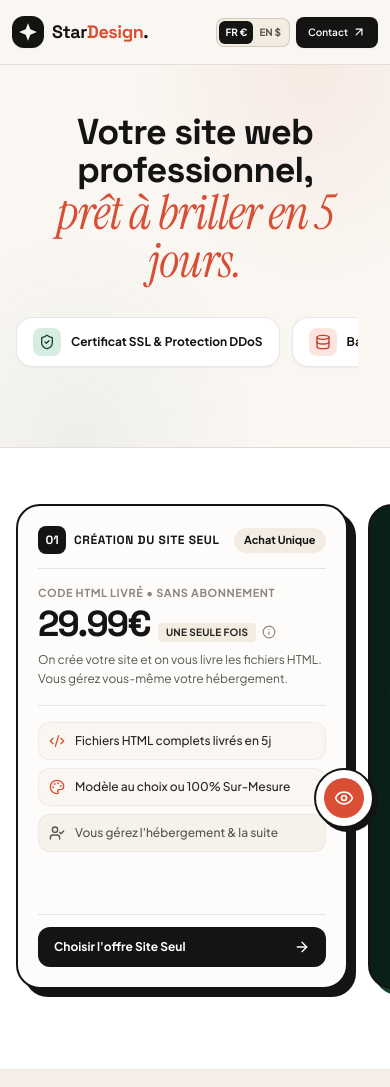
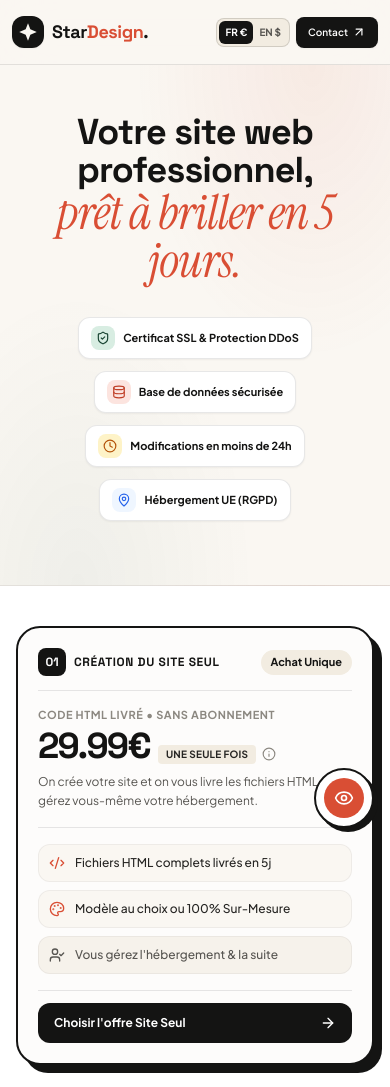
Before and after one commit to Ekhow/Star-Design, a plain HTML site: page index.html in a window 390 px wide. Shown: the top 1087 px of the page. Drawn offline with nearby package versions, Linux system fonts and the light colour scheme.

Commit message:
Refactor HTML for mobile optimization and cleanup
Removed old comments and adjusted HTML structure for badges and pricing section to enhance mobile optimization.

```diff
--- a/index.html
+++ b/index.html
@@ -45,7 +45,6 @@
                 radial-gradient(at 20% 100%, rgba(30, 86, 63, 0.05) 0px, transparent 40%);
         }
 
-        /* Cacher la scrollbar sur mobile tout en gardant le scroll */
         .no-scrollbar::-webkit-scrollbar { display: none; }
         .no-scrollbar { -ms-overflow-style: none; scrollbar-width: none; }
 
@@ -56,7 +55,6 @@
 
         .card-hover { transition: all 0.35s cubic-bezier(0.22, 1, 0.36, 1); }
         .card-hover:hover { transform: translateY(-6px); box-shadow: 0 24px 48px -12px rgba(20, 20, 19, 0.12); }
-
         .pricing-shadow-left { box-shadow: 8px 8px 0px #141413; }
         .pricing-shadow-right { box-shadow: 8px 8px 0px #D94E34; }
         .pricing-shadow-domain { box-shadow: 6px 6px 0px #164230; }
@@ -122,40 +120,37 @@
                     <span class="font-serif italic font-normal text-5xl sm:text-7xl lg:text-8xl text-terracotta-500 block" data-i18n="hero_title_2">prêt à briller en 5 jours.</span>
                 </h1>
 
-                <div class="w-full overflow-x-auto no-scrollbar pb-4 mt-8 -mx-4 px-4 sm:mx-0 sm:px-0">
-                    <div class="flex flex-nowrap sm:flex-wrap items-center justify-start sm:justify-center gap-3 sm:gap-4 min-w-max sm:min-w-0">
-                        <div class="inline-flex shrink-0 items-center gap-2.5 px-4 py-2.5 rounded-2xl bg-white border border-ink-900/10 shadow-sm animate-badge hover:-translate-y-1 hover:shadow-md transition-all duration-300" style="animation-delay: 0.1s;">
-                            <div class="w-7 h-7 rounded-lg bg-forest-100 text-forest-700 flex items-center justify-center shrink-0"><i data-lucide="shield-check" class="w-4 h-4"></i></div>
-                            <span class="text-xs sm:text-sm font-bold text-ink-900" data-i18n="service_badge_1">Certificat SSL & Protection DDoS</span>
-                        </div>
-                        <div class="inline-flex shrink-0 items-center gap-2.5 px-4 py-2.5 rounded-2xl bg-white border border-ink-900/10 shadow-sm animate-badge hover:-translate-y-1 hover:shadow-md transition-all duration-300" style="animation-delay: 0.2s;">
-                            <div class="w-7 h-7 rounded-lg bg-terracotta-100 text-terracotta-600 flex items-center justify-center shrink-0"><i data-lucide="database" class="w-4 h-4"></i></div>
-                            <span class="text-xs sm:text-sm font-bold text-ink-900" data-i18n="service_badge_2">Base de données sécurisée</span>
-                        </div>
-                        <div class="inline-flex shrink-0 items-center gap-2.5 px-4 py-2.5 rounded-2xl bg-white border border-ink-900/10 shadow-sm animate-badge hover:-translate-y-1 hover:shadow-md transition-all duration-300" style="animation-delay: 0.3s;">
-                            <div class="w-7 h-7 rounded-lg bg-amber-100 text-amber-700 flex items-center justify-center shrink-0"><i data-lucide="clock" class="w-4 h-4"></i></div>
-                            <span class="text-xs sm:text-sm font-bold text-ink-900" data-i18n="service_badge_3">Modifications en moins de 24h</span>
-                        </div>
-                        <div class="inline-flex shrink-0 items-center gap-2.5 px-4 py-2.5 rounded-2xl bg-white border border-ink-900/10 shadow-sm animate-badge hover:-translate-y-1 hover:shadow-md transition-all duration-300" style="animation-delay: 0.4s;">
-                            <div class="w-7 h-7 rounded-lg bg-blue-50 text-blue-600 flex items-center justify-center shrink-0"><i data-lucide="map-pin" class="w-4 h-4"></i></div>
-                            <span class="text-xs sm:text-sm font-bold text-ink-900" data-i18n="service_badge_4">Hébergement UE (RGPD)</span>
-                        </div>
+                <!-- LES BADGES (Flex Wrap standard, plus de slide horizontal sur mobile) -->
+                <div class="flex flex-wrap items-center justify-center gap-3 sm:gap-4 mt-8 max-w-3xl mx-auto">
+                    <div class="inline-flex items-center gap-2 sm:gap-2.5 px-3 sm:px-4 py-2 sm:py-2.5 rounded-xl sm:rounded-2xl bg-white border border-ink-900/10 shadow-sm animate-badge hover:-translate-y-1 hover:shadow-md transition-all duration-300" style="animation-delay: 0.1s;">
+                        <div class="w-6 h-6 sm:w-7 sm:h-7 rounded-lg bg-forest-100 text-forest-700 flex items-center justify-center shrink-0"><i data-lucide="shield-check" class="w-3.5 h-3.5 sm:w-4 sm:h-4"></i></div>
+                        <span class="text-[11px] sm:text-sm font-bold text-ink-900" data-i18n="service_badge_1">Certificat SSL & Protection DDoS</span>
+                    </div>
+                    <div class="inline-flex items-center gap-2 sm:gap-2.5 px-3 sm:px-4 py-2 sm:py-2.5 rounded-xl sm:rounded-2xl bg-white border border-ink-900/10 shadow-sm animate-badge hover:-translate-y-1 hover:shadow-md transition-all duration-300" style="animation-delay: 0.2s;">
+                        <div class="w-6 h-6 sm:w-7 sm:h-7 rounded-lg bg-terracotta-100 text-terracotta-600 flex items-center justify-center shrink-0"><i data-lucide="database" class="w-3.5 h-3.5 sm:w-4 sm:h-4"></i></div>
+                        <span class="text-[11px] sm:text-sm font-bold text-ink-900" data-i18n="service_badge_2">Base de données sécurisée</span>
+                    </div>
+                    <div class="inline-flex items-center gap-2 sm:gap-2.5 px-3 sm:px-4 py-2 sm:py-2.5 rounded-xl sm:rounded-2xl bg-white border border-ink-900/10 shadow-sm animate-badge hover:-translate-y-1 hover:shadow-md transition-all duration-300" style="animation-delay: 0.3s;">
+                        <div class="w-6 h-6 sm:w-7 sm:h-7 rounded-lg bg-amber-100 text-amber-700 flex items-center justify-center shrink-0"><i data-lucide="clock" class="w-3.5 h-3.5 sm:w-4 sm:h-4"></i></div>
+                        <span class="text-[11px] sm:text-sm font-bold text-ink-900" data-i18n="service_badge_3">Modifications en moins de 24h</span>
+                    </div>
+                    <div class="inline-flex items-center gap-2 sm:gap-2.5 px-3 sm:px-4 py-2 sm:py-2.5 rounded-xl sm:rounded-2xl bg-white border border-ink-900/10 shadow-sm animate-badge hover:-translate-y-1 hover:shadow-md transition-all duration-300" style="animation-delay: 0.4s;">
+                        <div class="w-6 h-6 sm:w-7 sm:h-7 rounded-lg bg-blue-50 text-blue-600 flex items-center justify-center shrink-0"><i data-lucide="map-pin" class="w-3.5 h-3.5 sm:w-4 sm:h-4"></i></div>
+                        <span class="text-[11px] sm:text-sm font-bold text-ink-900" data-i18n="service_badge_4">Hébergement UE (RGPD)</span>
                     </div>
                 </div>
             </div>
         </div>
     </section>
 
-    <!-- ================= TARIFS (Défilement horizontal mobile) ================= -->
-    <section id="tarifs" class="pt-10 pb-8 sm:pt-16 sm:pb-12 bg-white border-b border-ink-900/10 overflow-hidden lg:overflow-visible">
-        <div class="max-w-[90rem] mx-auto">
+    <!-- ================= TARIFS (Empilés verticalement, plus de slider) ================= -->
+    <section id="tarifs" class="pt-10 pb-8 sm:pt-16 sm:pb-12 bg-white border-b border-ink-900/10">
+        <div class="max-w-[90rem] mx-auto px-4 sm:px-6 lg:px-10">
 
-            <!-- Le conteneur Flex qui passe en Grid sur les grands écrans -->
-            <!-- px-4 sur mobile donne un padding de bord d'écran, snap-x permet l'alignement auto -->
-            <div class="flex lg:grid lg:grid-cols-3 gap-5 lg:gap-6 xl:gap-7 overflow-x-auto lg:overflow-visible snap-x snap-mandatory no-scrollbar pb-12 pt-4 px-4 sm:px-6 lg:px-10 items-stretch">
+            <div class="grid grid-cols-1 lg:grid-cols-3 gap-6 xl:gap-7 items-stretch">
 
-                <!-- CARTE 01 : w-[85vw] sur mobile force la carte à prendre presque tout l'écran -->
-                <div class="w-[85vw] sm:w-[380px] lg:w-auto shrink-0 snap-center rounded-3xl bg-cream-50 border-2 border-ink-900 pricing-shadow-left p-5 sm:p-6 flex flex-col justify-between relative overflow-hidden">
+                <!-- CARTE 01 : HAUT -->
+                <div class="rounded-3xl bg-cream-50 border-2 border-ink-900 pricing-shadow-left p-5 sm:p-6 flex flex-col justify-between relative overflow-hidden">
                     <div>
                         <div class="flex items-center justify-between gap-2 pb-3.5 border-b border-ink-900/10">
                             <div class="flex items-center gap-2">
@@ -191,8 +186,8 @@
                     </div>
                 </div>
 
-                <!-- CARTE 02 -->
-                <div class="w-[85vw] sm:w-[380px] lg:w-auto shrink-0 snap-center rounded-3xl bg-forest-900 text-cream-100 border-2 border-ink-900 pricing-shadow-domain p-5 sm:p-6 flex flex-col justify-between relative overflow-hidden">
+                <!-- CARTE 02 : MILIEU (La plus visible lors du scroll mobile) -->
+                <div class="rounded-3xl bg-forest-900 text-cream-100 border-2 border-ink-900 pricing-shadow-domain p-5 sm:p-6 flex flex-col justify-between relative overflow-hidden">
                     <div>
                         <div class="flex items-center justify-between gap-2 pb-3.5 border-b border-white/15">
                             <div class="flex items-center gap-2">
@@ -228,8 +223,8 @@
                     </div>
                 </div>
 
-                <!-- CARTE 03 -->
-                <div class="w-[85vw] sm:w-[380px] lg:w-auto shrink-0 snap-center rounded-3xl bg-ink-900 text-cream-100 border-2 border-terracotta-500 pricing-shadow-right p-5 sm:p-6 flex flex-col justify-between relative overflow-hidden">
+                <!-- CARTE 03 : BAS -->
+                <div class="rounded-3xl bg-ink-900 text-cream-100 border-2 border-terracotta-500 pricing-shadow-right p-5 sm:p-6 flex flex-col justify-between relative overflow-hidden">
                     <div>
                         <div class="flex items-center justify-between gap-2 pb-3.5 border-b border-white/15">
                             <div class="flex items-center gap-2">
@@ -264,9 +259,6 @@
                         </button>
                     </div>
                 </div>
-
-                <!-- Un espaceur pour que l'ombre de la dernière carte ne soit pas coupée lors du scroll mobile -->
-                <div class="w-2 shrink-0 lg:hidden"></div>
             </div>
         </div>
     </section>
@@ -341,6 +333,7 @@
                     <input type="text" id="search-input" placeholder="Métier, style (ex: minimaliste, restaurant...)" class="w-full pl-12 pr-10 py-3.5 bg-cream-100 border border-ink-900/15 focus:border-ink-900 focus:bg-white rounded-xl text-ink-900 placeholder-ink-400 text-sm font-medium focus:outline-none transition-all">
                     <button id="clear-search-btn" onclick="clearSearch()" class="hidden absolute right-3 top-1/2 -translate-y-1/2 text-ink-400 hover:text-ink-900 p-1"><i data-lucide="x" class="w-4 h-4"></i></button>
                 </div>
+                <!-- Navigation du catalogue avec scroll latéral classique -->
                 <div class="flex items-center gap-2 overflow-x-auto pb-1 lg:pb-0 no-scrollbar" id="category-filters">
                     <button onclick="setCategory('tous')" data-cat="tous" class="filter-btn active shrink-0 px-4 py-2.5 rounded-xl text-xs sm:text-sm font-bold bg-ink-900 text-white transition-all" data-i18n="filter_all">Tous</button>
                     <button onclick="setCategory('Sur-Mesure')" data-cat="Sur-Mesure" class="filter-btn shrink-0 px-4 py-2.5 rounded-xl text-xs sm:text-sm font-bold bg-terracotta-50 hover:bg-terracotta-100 text-terracotta-600 border border-terracotta-500/30 transition-all flex items-center gap-1.5" data-i18n="filter_custom">
@@ -436,7 +429,7 @@
         </div>
     </footer>
 
-    <!-- POP-UP FLOTTANT RÉALISATIONS -->
+    <!-- POP-UP FLOTTANT RÉALISATIONS (Optimisé mobile) -->
     <a href="#realisations" class="fixed bottom-4 right-4 sm:bottom-8 sm:right-8 z-40 bg-white border-2 border-ink-900 p-2 sm:px-4 sm:py-3 rounded-full sm:rounded-2xl shadow-[4px_4px_0px_#141413] sm:shadow-[6px_6px_0px_#141413] flex items-center gap-0 sm:gap-3 transition-transform hover:-translate-y-1 hover:translate-x-1 group">
         <div class="w-10 h-10 sm:w-8 sm:h-8 rounded-full bg-terracotta-500 text-white flex items-center justify-center"><i data-lucide="eye" class="w-5 h-5 sm:w-4 sm:h-4"></i></div>
         <div class="hidden sm:flex flex-col">
```
